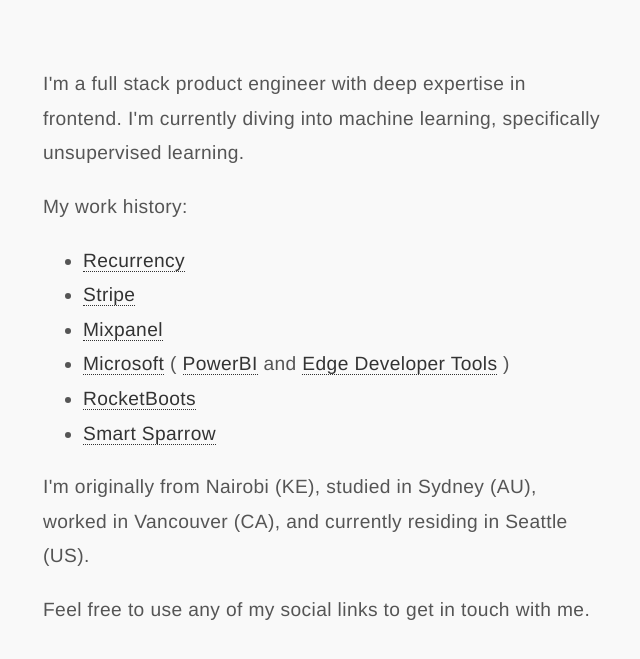
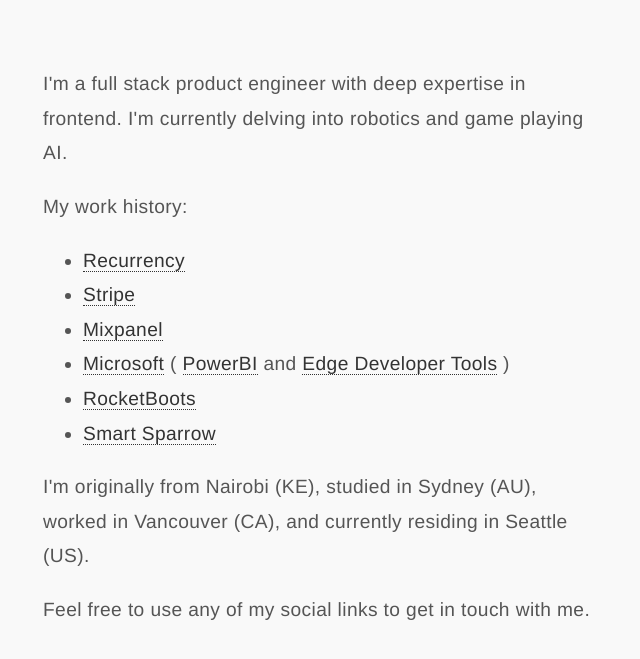
Before and after one commit to nojvek/nojvek.com, a website: page src/index.pug in a window 1280 px wide. Shown: the part 175-834 px from the top of the page, without its empty margins (317-957 px from the left). Drawn offline with nearby package versions, Linux system fonts and the light colour scheme; files that its build step writes are made by us from their sources.

Commit message:
Update index.pug

```diff
--- a/src/index.pug
+++ b/src/index.pug
@@ -37,7 +37,7 @@
 
     .about-me
       p
-        = `I'm a full stack product engineer with deep expertise in frontend. I'm currently diving into machine learning, specifically unsupervised learning.`
+        = `I'm a full stack product engineer with deep expertise in frontend. I'm currently delving into robotics and game playing AI.`
 
       p
         | My work history:
```
